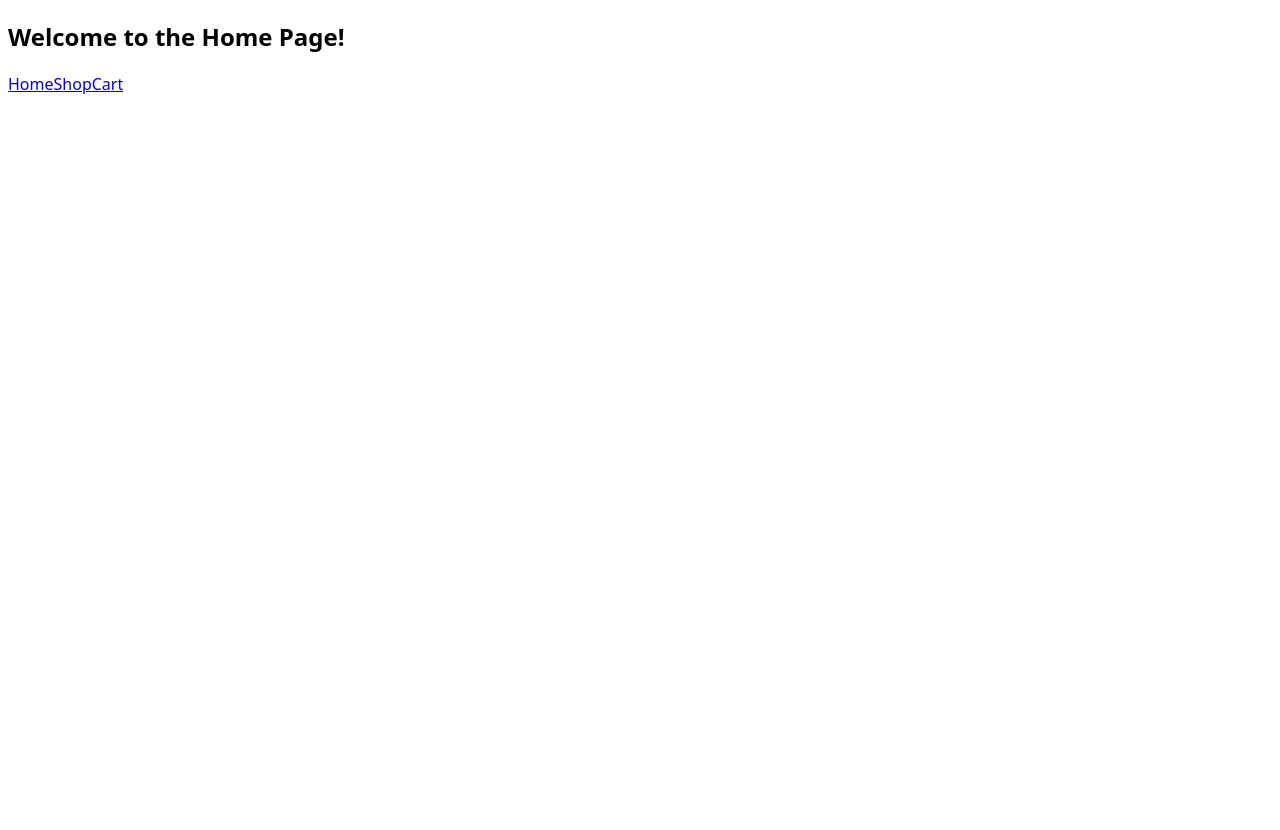
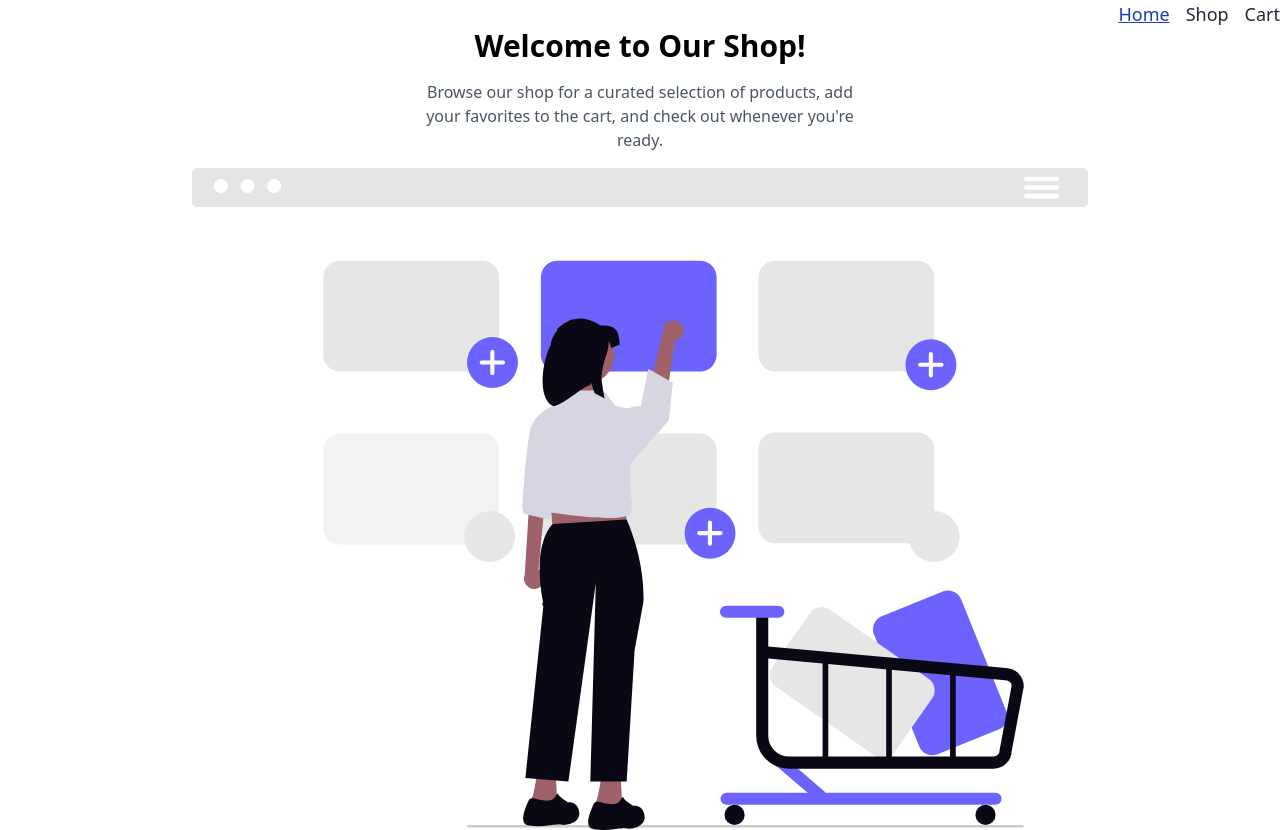
Before and after one commit to arifmertmisir/shopping-cart, a React (Vite) app: page / in a window 1280 px wide. Before the commit the page ends 800 px from the top, so only its background shows below. Built offline with nearby package versions, Linux system fonts and the light colour scheme.

Commit message:
feature: build Home page with Tailwind, add active nav link highlighting

```diff
--- a/package.json
+++ b/package.json
@@ -10,9 +10,11 @@
     "preview": "vite preview"
   },
   "dependencies": {
+    "@tailwindcss/vite": "^4.3.3",
     "react": "^19.2.8",
     "react-dom": "^19.2.8",
-    "react-router": "^8.3.1"
+    "react-router": "^8.3.1",
+    "tailwindcss": "^4.3.3"
   },
   "devDependencies": {
     "@eslint/js": "^10.0.1",
--- a/src/components/Navbar.jsx
+++ b/src/components/Navbar.jsx
@@ -1,11 +1,32 @@
-import { Link } from "react-router";
+import { NavLink } from "react-router";
 
 function Navbar() {
   return (
-    <nav>
-      <Link to="/">Home</Link>
-      <Link to="/shop">Shop</Link>
-      <Link to="/cart">Cart</Link>
+    <nav className="flex gap-4 text-lg font-medium justify-end">
+      <NavLink
+        className={({ isActive }) =>
+          isActive ? "text-blue-800 underline" : "text-gray-800"
+        }
+        to="/"
+      >
+        Home
+      </NavLink>
+      <NavLink
+        className={({ isActive }) =>
+          isActive ? "text-blue-800 underline" : "text-gray-800"
+        }
+        to="/shop"
+      >
+        Shop
+      </NavLink>
+      <NavLink
+        className={({ isActive }) =>
+          isActive ? "text-blue-800 underline" : "text-gray-800"
+        }
+        to="/cart"
+      >
+        Cart
+      </NavLink>
     </nav>
   );
 }
--- a/src/index.css
+++ b/src/index.css
@@ -1,3 +1,5 @@
+@import "tailwindcss";
+
 body {
     font-family: system-ui, -apple-system, BlinkMacSystemFont, 'Segoe UI', Roboto, Oxygen, Ubuntu, Cantarell, 'Open Sans', 'Helvetica Neue', sans-serif;
 }
--- a/src/pages/Home.jsx
+++ b/src/pages/Home.jsx
@@ -1,10 +1,24 @@
 import Navbar from "../components/Navbar";
+import shoppingCartImage from "../assets/undraw_add-to-cart_vx87.svg";
 
 function Home() {
   return (
     <>
-      <h2>Welcome to the Home Page!</h2>
       <Navbar />
+      <div className="flex flex-col items-center justify-center gap-4">
+        <h2 className="text-3xl font-bold">Welcome to Our Shop!</h2>
+        <p className="text-gray-600 max-w-md text-center">
+          Browse our shop for a curated selection of products, add your
+          favorites to the cart, and check out whenever you're ready.
+        </p>
+        <div className="w-full max-w-4xl">
+          <img
+            className="w-full"
+            src={shoppingCartImage}
+            alt="Shopping Cart Background Image"
+          />
+        </div>
+      </div>
     </>
   );
 }
--- a/vite.config.js
+++ b/vite.config.js
@@ -1,7 +1,8 @@
-import react from '@vitejs/plugin-react'
-import { defineConfig } from 'vite'
+import react from "@vitejs/plugin-react";
+import { defineConfig } from "vite";
+import tailwindcss from "@tailwindcss/vite";
 
 // https://vite.dev/config/
 export default defineConfig({
-  plugins: [react()],
-})
+  plugins: [react(), tailwindcss()],
+});
```
Also changed, not shown: src/assets/undraw_add-to-cart_vx87.svg (added), 1 other file (tests, documents, lock files or other folders).
